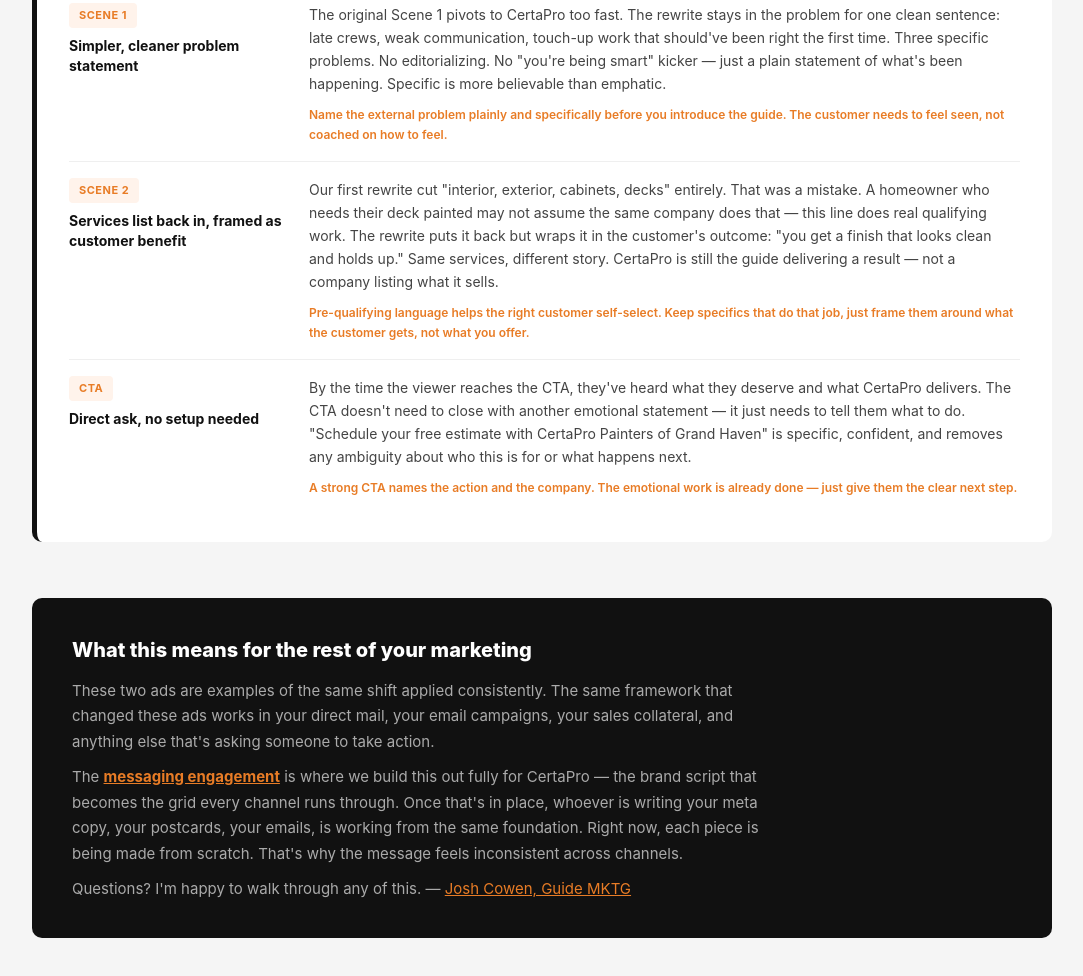
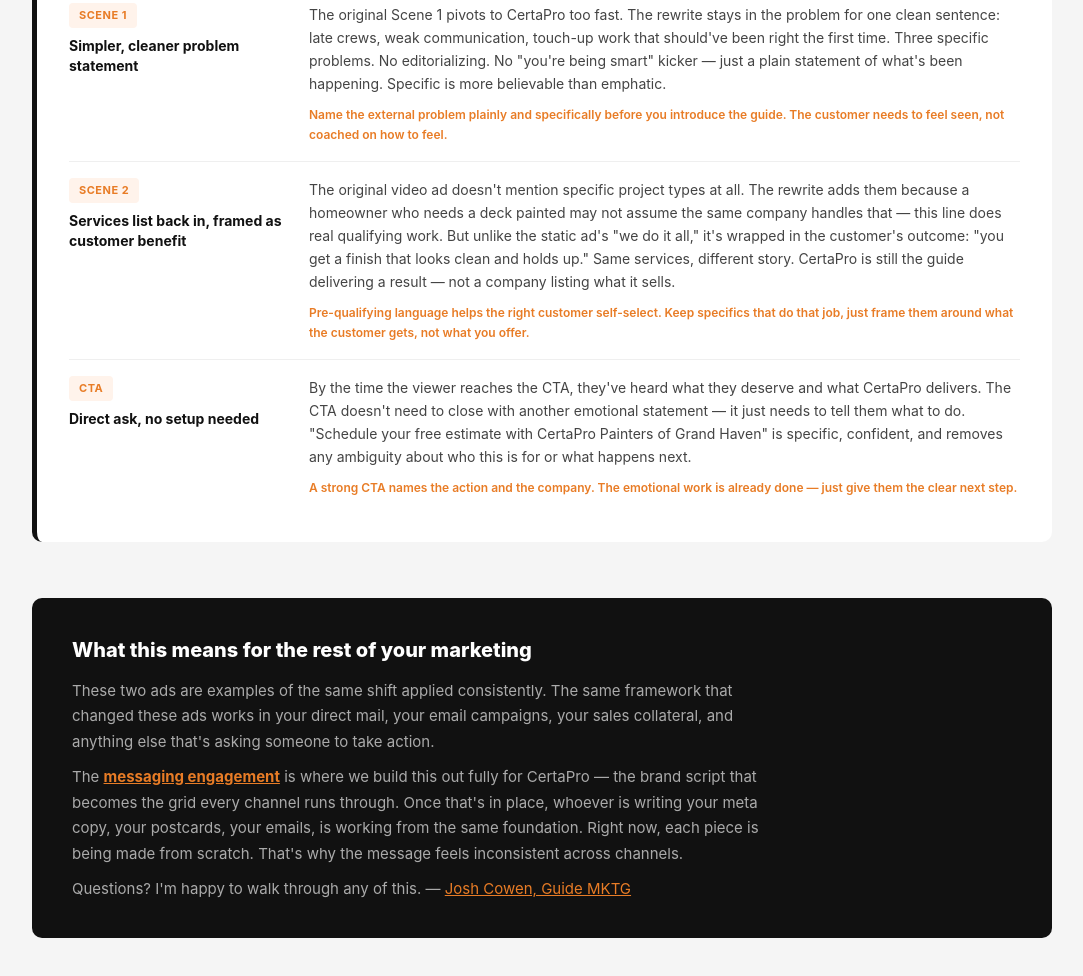
Before and after one commit to joshcowen/guidemktg-proposals, a website: page certa-pro/ad-rewrites.html in a window 1280 px wide. Shown: the part 3561-4537 px from the top of the page, without its empty margins (98-1181 px from the left). Drawn offline with Linux system fonts and the light colour scheme.

Commit message:
Remove internal draft reference from video ad annotation

```diff
--- a/certa-pro/ad-rewrites.html
+++ b/certa-pro/ad-rewrites.html
@@ -571,7 +571,7 @@
             <span class="change-title">Services list back in, framed as customer benefit</span>
           </div>
           <div class="change-why">
-            Our first rewrite cut "interior, exterior, cabinets, decks" entirely. That was a mistake. A homeowner who needs their deck painted may not assume the same company does that — this line does real qualifying work. The rewrite puts it back but wraps it in the customer's outcome: "you get a finish that looks clean and holds up." Same services, different story. CertaPro is still the guide delivering a result — not a company listing what it sells.
+            The original video ad doesn't mention specific project types at all. The rewrite adds them because a homeowner who needs a deck painted may not assume the same company handles that — this line does real qualifying work. But unlike the static ad's "we do it all," it's wrapped in the customer's outcome: "you get a finish that looks clean and holds up." Same services, different story. CertaPro is still the guide delivering a result — not a company listing what it sells.
             <span class="principle">Pre-qualifying language helps the right customer self-select. Keep specifics that do that job, just frame them around what the customer gets, not what you offer.</span>
           </div>
         </div>
```
